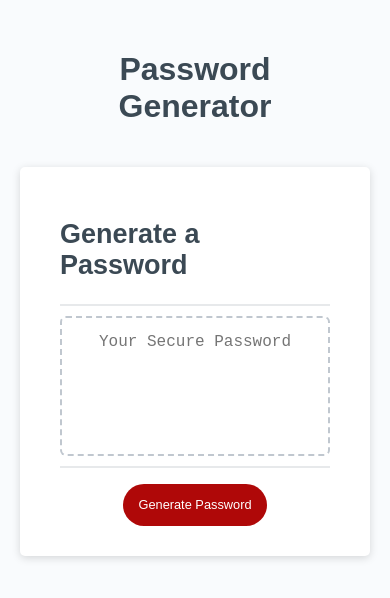
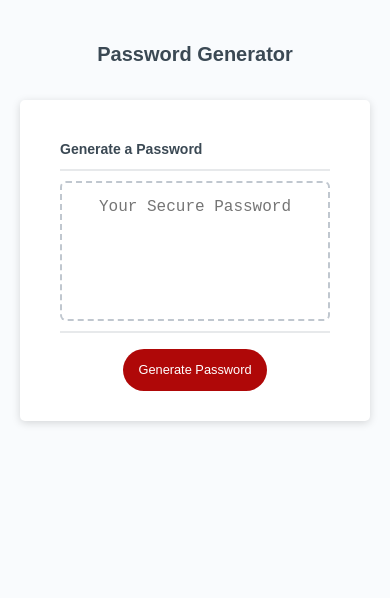
Before and after one commit to mtugrulavci/password-generator, a plain HTML site: page index.html in a window 390 px wide. Drawn offline with Linux system fonts and the light colour scheme.

Commit message:
media query applied to the starter code

```diff
--- a/css/style.css
+++ b/css/style.css
@@ -128,10 +128,19 @@ button[disabled] {
   #password {
     font-size: 1rem;
   }
+  h1 {
+    font-size: 22px;
+  }
+  h2 {
+    font-size: 14px;
+  }
 }
 
 @media (max-width: 500px) {
   .btn {
     font-size: 0.8rem;
   }
+  h1 {
+    font-size: 20px;
+  }
 }
```
